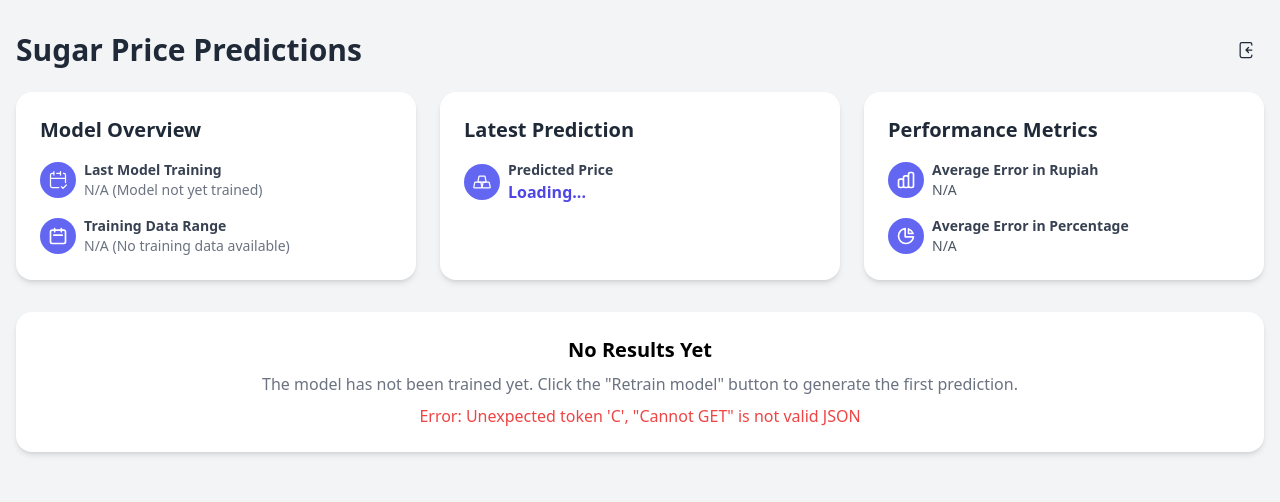
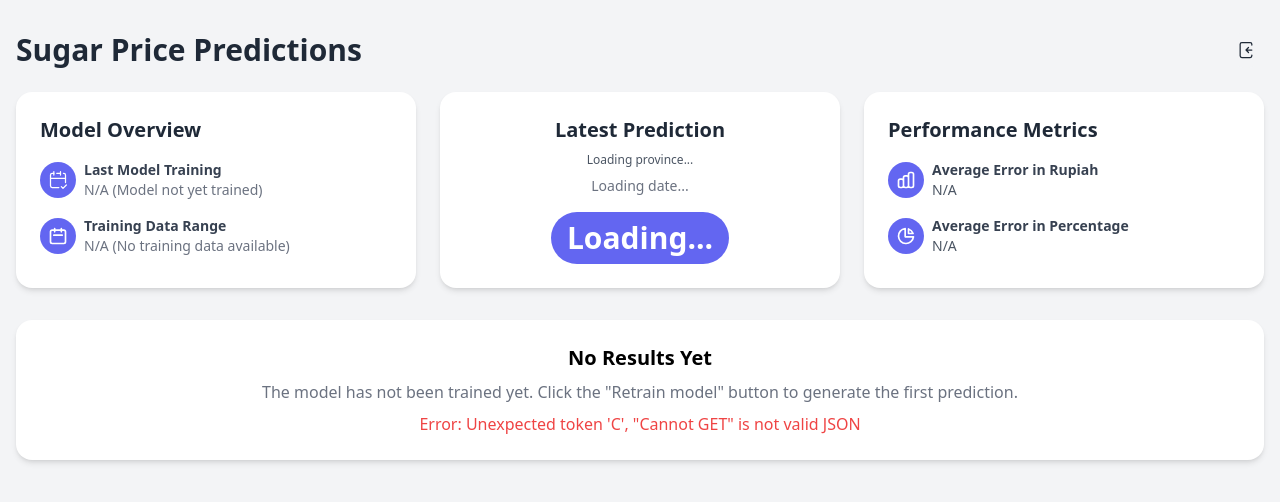
Before and after one commit to rReyvn/SugarPricePredict-Web, a Django app: page / in a window 1280 px wide. Shown: the top 502 px of the page. Run offline with Django 5.2, Linux system fonts and the light colour scheme; some libraries are stand-ins or nearby versions.

Commit message:
modify latest prediction card on homepage

```diff
--- a/sugar/static/js/home_results_card.js
+++ b/sugar/static/js/home_results_card.js
@@ -107,8 +107,15 @@ document.addEventListener('DOMContentLoaded', function () {
                     });
 
                     // Extract and display latest prediction info
-                    const latestPredictionInfoElement = document.getElementById('latest-prediction-info');
-                    if (latestPredictionInfoElement && data.combined_plot_data.data.length > 0) {
+                    const latestPredictionDateElement = document.getElementById('latest-prediction-date');
+                    const latestPredictionPriceElement = document.getElementById('latest-prediction-price');
+                    const latestPredictionProvinceElement = document.getElementById('latest-prediction-province'); // New
+
+                    if (latestPredictionDateElement && latestPredictionPriceElement && latestPredictionProvinceElement && data.combined_plot_data.data.length > 0) { // New: check latestPredictionProvinceElement
+                        // Set province info
+                        const displayProvince = data.selected_province === "All" ? "All Provinces" : data.selected_province;
+                        latestPredictionProvinceElement.textContent = `${displayProvince}`; // Set province text
+
                         const forecastTraces = data.combined_plot_data.data.filter(trace => trace.name && trace.name.includes('Forecast'));
                         if (forecastTraces.length > 0) {
                             const lastForecastTrace = forecastTraces[forecastTraces.length - 1]; // Get the last forecast trace
@@ -117,14 +124,26 @@ document.addEventListener('DOMContentLoaded', function () {
 
                             if (lastDate && lastPrice !== undefined) {
                                 const formattedPrice = lastPrice.toLocaleString('en-US', { style: 'currency', currency: 'IDR', minimumFractionDigits: 0, maximumFractionDigits: 0 });
-                                const formattedDate = new Date(lastDate).toLocaleDateString('en-US', { year: 'numeric', month: 'long', day: 'numeric' });
-                                latestPredictionInfoElement.textContent = `${formattedDate}: ${formattedPrice}`;
+                                const dateObj = new Date(lastDate);
+                                const day = String(dateObj.getDate()).padStart(2, '0');
+                                const month = String(dateObj.getMonth() + 1).padStart(2, '0'); // Month is 0-indexed
+                                const year = dateObj.getFullYear();
+                                const formattedDate = `On ${day}-${month}-${year}`;
+
+                                latestPredictionDateElement.textContent = formattedDate;
+                                latestPredictionPriceElement.textContent = formattedPrice;
+
                             } else {
-                                latestPredictionInfoElement.textContent = 'N/A';
+                                latestPredictionDateElement.textContent = 'Date: N/A';
+                                latestPredictionPriceElement.textContent = 'N/A';
                             }
                         } else {
-                            latestPredictionInfoElement.textContent = 'No forecast data available.';
+                            latestPredictionDateElement.textContent = 'No forecast data available.';
+                            latestPredictionPriceElement.textContent = '';
                         }
+                    } else if (latestPredictionProvinceElement) { // Handle case where plot data is not available
+                        const displayProvince = data.selected_province === "All" ? "All Provinces" : data.selected_province;
+                        latestPredictionProvinceElement.textContent = `${displayProvince}`;
                     }
 
 
--- a/sugar/templates/components/home_prediction_context.html
+++ b/sugar/templates/components/home_prediction_context.html
@@ -28,19 +28,16 @@
             </div>
         </div>
     </div>
-    <div class="p-6 bg-white rounded-2xl shadow-md flex flex-col justify-between">
-        <div>
-            <h3 class="text-xl font-bold text-gray-800 mb-4">Latest Prediction</h3>
-            <div class="space-y-4 text-sm text-gray-700">
-                <div class="flex items-center">
-                    <div class="bg-indigo-500 rounded-full p-2 mr-2 text-white">{% include "icons/money.svg" %}</div>
-                    <div>
-                        <p class="font-semibold">Predicted Price</p>
-                        <p id="latest-prediction-info"
-                           class="text-base font-bold text-indigo-600">Loading...</p>
-                    </div>
-                </div>
-            </div>
+    <div class="p-6 bg-white rounded-2xl shadow-md flex flex-col justify-center text-center">
+        <h3 class="text-xl font-bold text-gray-800 mb-2">Latest Prediction</h3>
+        <p id="latest-prediction-province"
+           class="text-xs font-medium text-gray-600 mb-2">Loading province...</p>
+        <p id="latest-prediction-date" class="text-sm text-gray-500 mb-4">Loading date...</p>
+        <div class="flex items-baseline justify-center">
+            <p id="latest-prediction-price"
+               class="text-2xl lg:text-3xl font-extrabold text-white bg-indigo-500 px-4 py-2 rounded-full">
+                Loading...
+            </p>
         </div>
     </div>
     <div class="p-6 bg-white rounded-2xl shadow-md flex flex-col justify-between">
```
